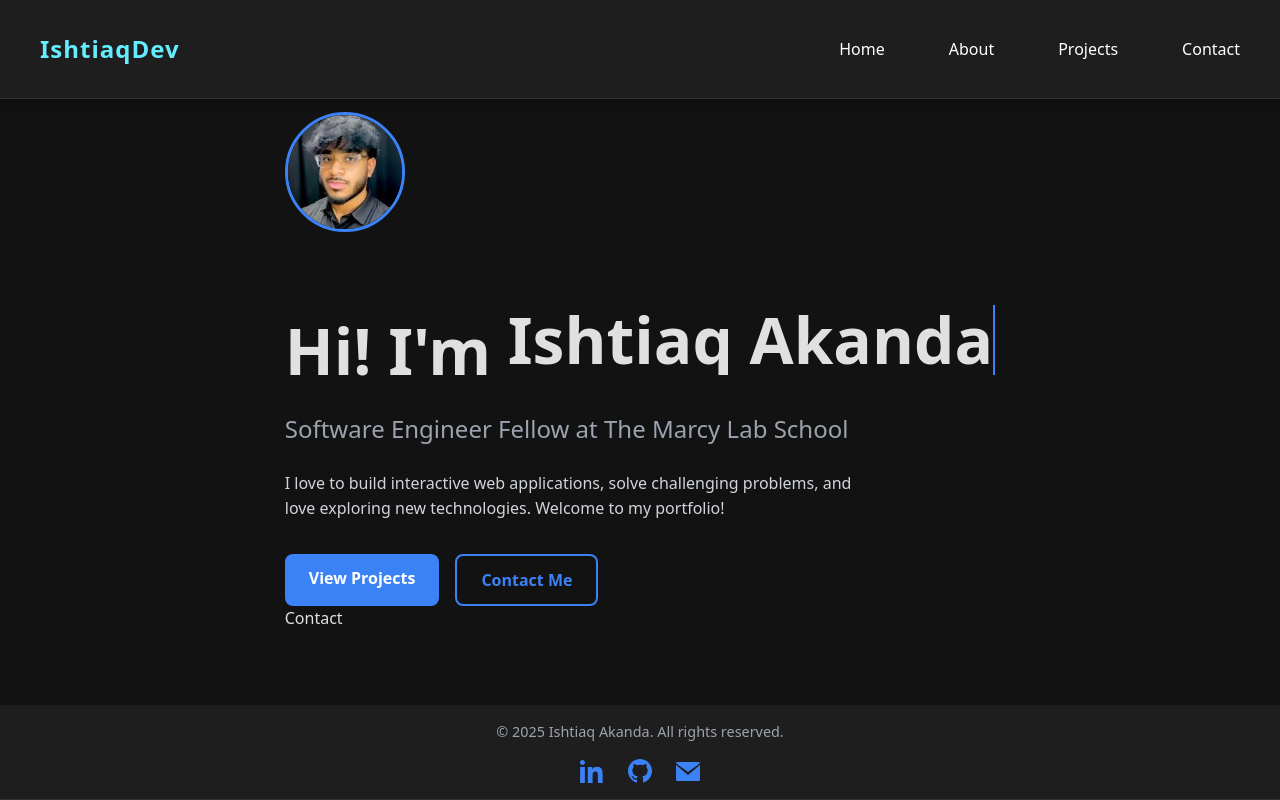
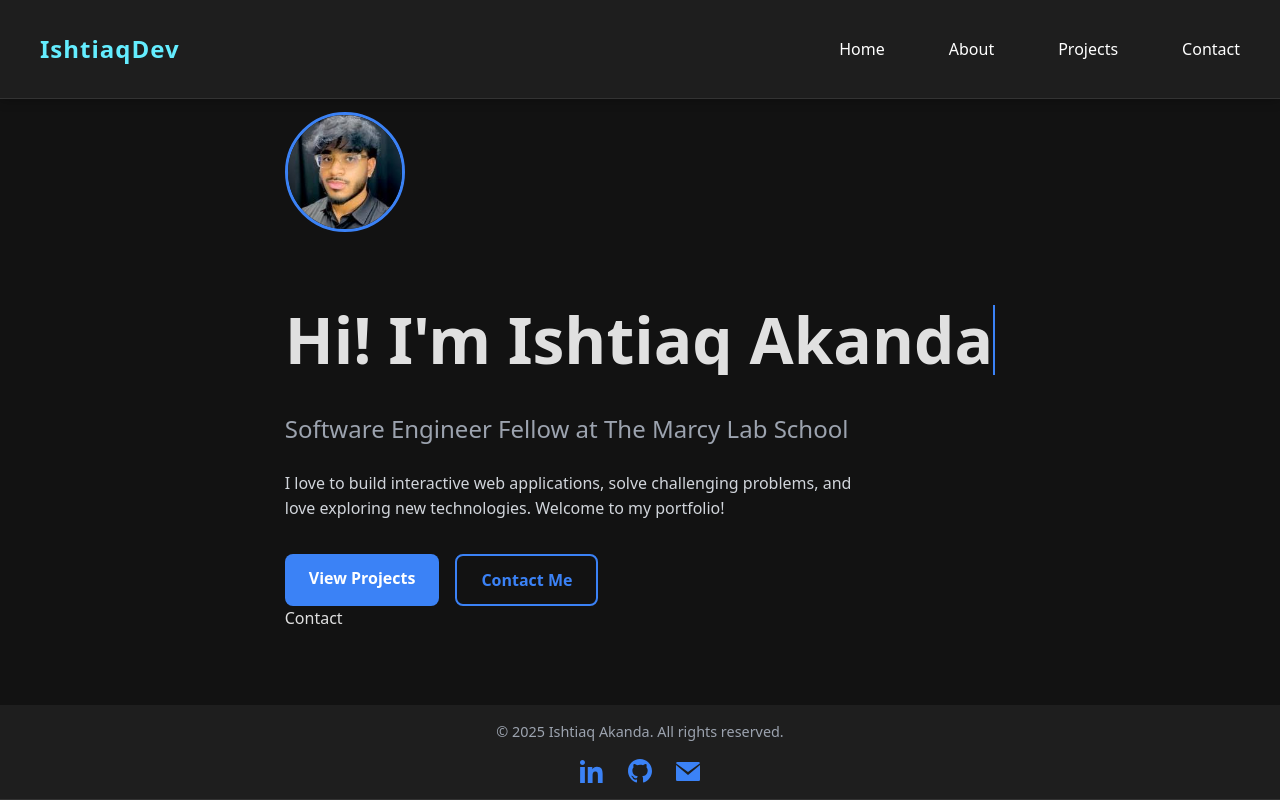
Before and after one commit to ishtiaqa1/NewReactPage, a React (Vite) app: page / in a window 1280 px wide. Built offline with nearby package versions, Linux system fonts and the light colour scheme.

Commit message:
Minor tweak on homepage

```diff
--- a/src/components/HomePage.jsx
+++ b/src/components/HomePage.jsx
@@ -7,7 +7,7 @@ const HomePage = () => {
 
 
       <h1 className="homepage-title">
-        Hi! I'm <span className="typing">Ishtiaq Akanda</span>
+        <span className="typing">Hi! I'm Ishtiaq Akanda</span>
       </h1>
 
       <p className="homepage-subtitle">Software Engineer Fellow at The Marcy Lab School</p>
--- a/src/components/NavBar.jsx
+++ b/src/components/NavBar.jsx
@@ -3,6 +3,7 @@ import About from './About'
 import Projects from './Projects'
 import Contact from './Contact'
 import { Link } from 'react-router-dom'
+import React, { useState } from "react"
 import './NavBar.css'
 
 const NavBar = () => {
```
